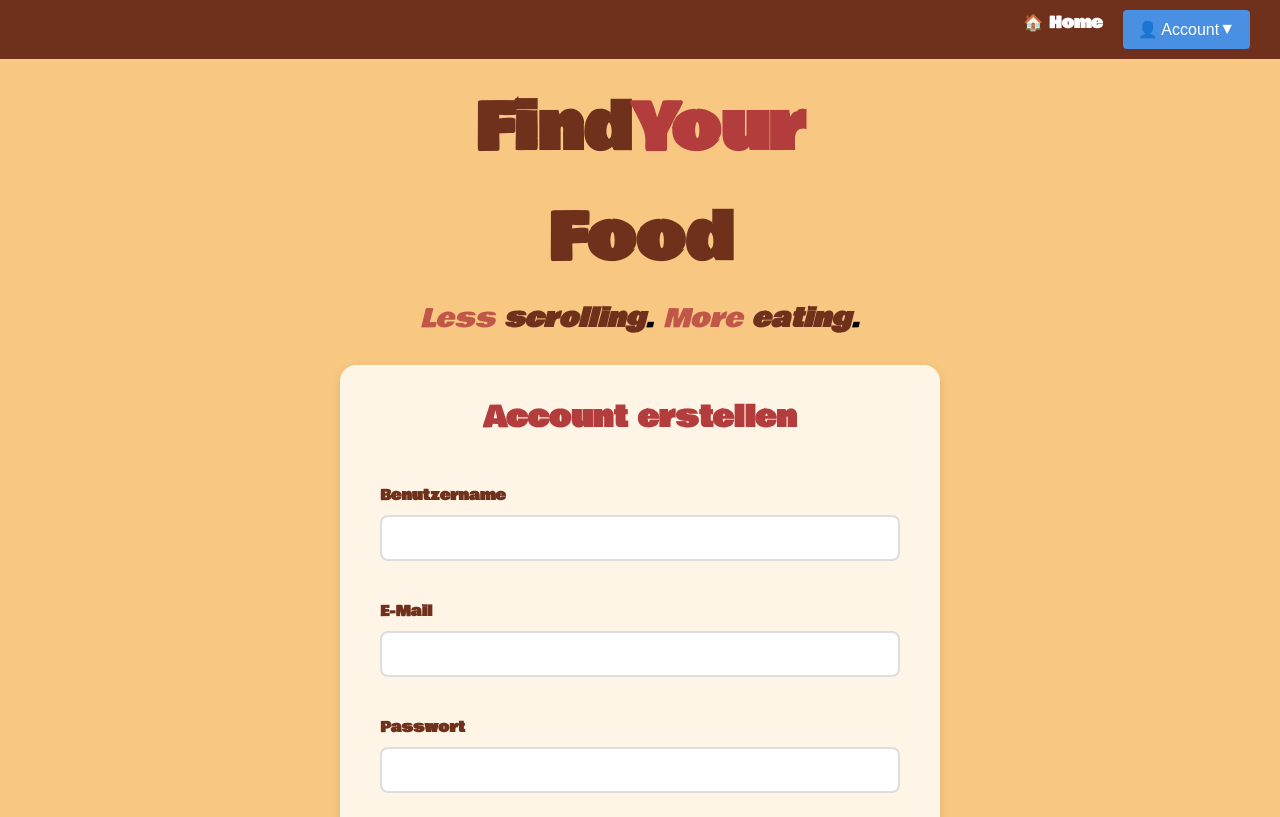
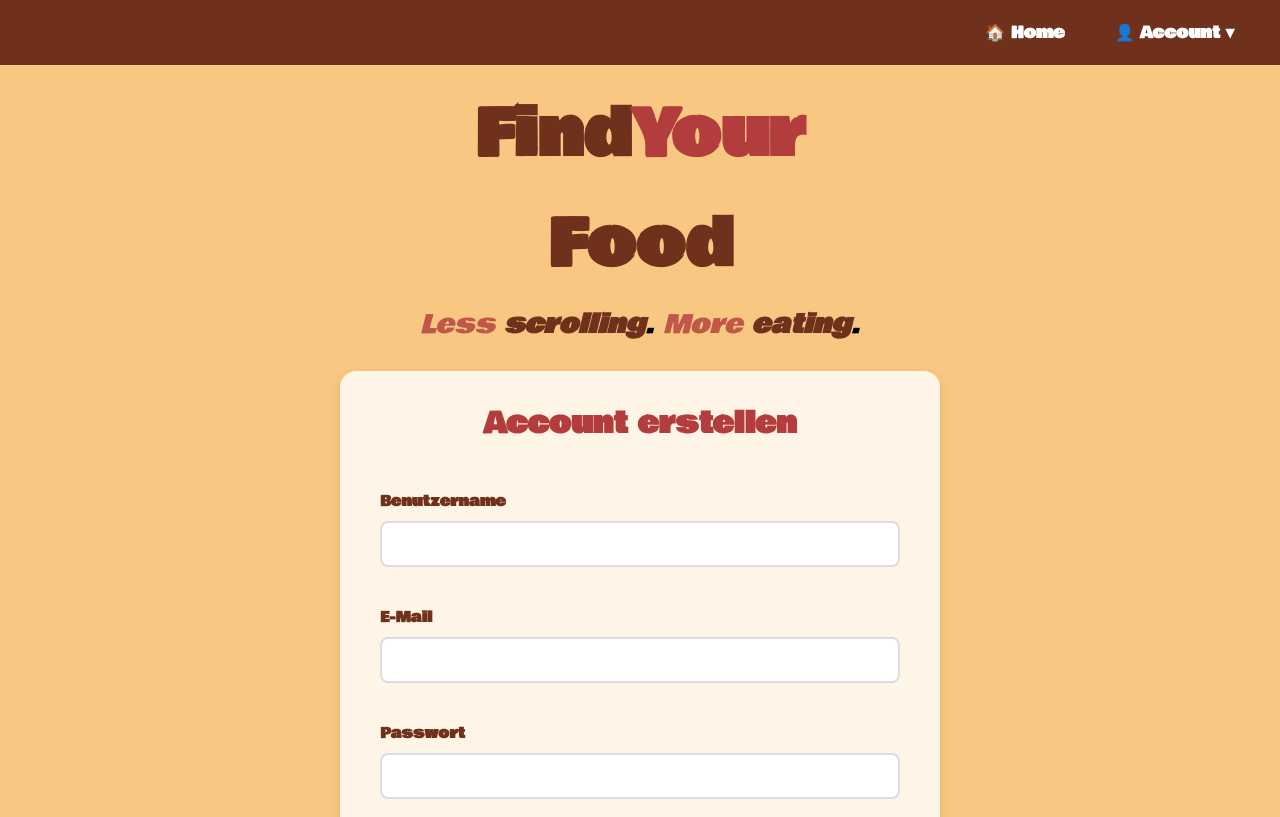
Before and after one commit to Roman0-5/FindYourFood, a website: page Frontend/src/pages/createAccount.html in a window 1280 px wide. Shown: the top 817 px of the page. Drawn offline with Linux system fonts and the light colour scheme; no server answers.

Commit message:
CreateAccount gefixt

```diff
--- a/Frontend/src/pages/createAccount.html
+++ b/Frontend/src/pages/createAccount.html
@@ -19,7 +19,7 @@
   <h1 class="headline"><span class="highlight">Find</span><span class="your">Your</span><span class="highlight block">Food</span></h1>
   <p class="slogan"><span class="subtle">Less</span> <span class="action">scrolling</span>. <span class="subtle">More</span> <span class="action">eating</span>.</p>
 </header>
-
+<link rel="stylesheet" href="../css/accountDropdown.css" />
 <main>
   <div class="login-container">
     <h1 class="login-title">Account erstellen</h1>
```
Also changed, not shown: 1 other file.
